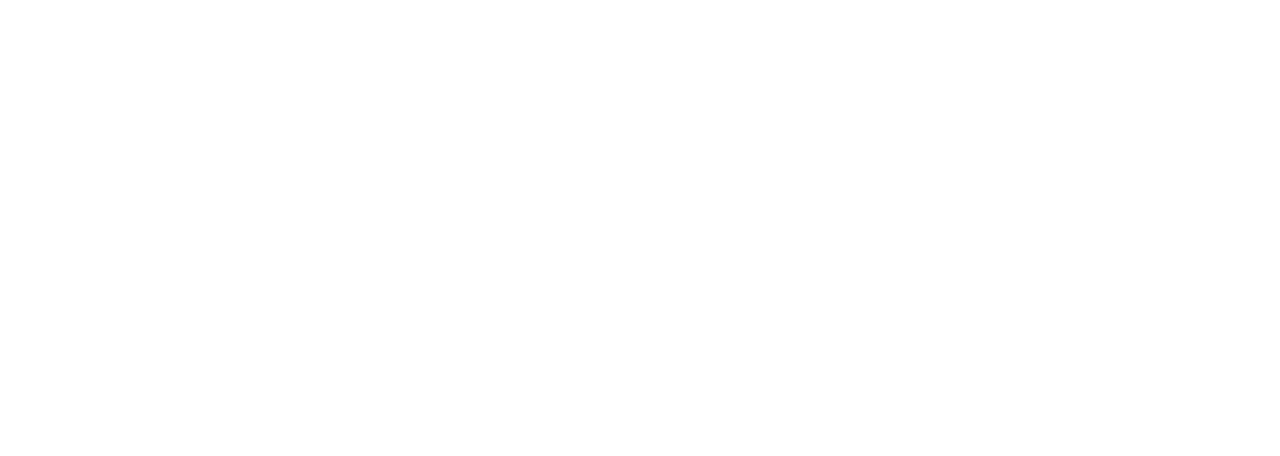
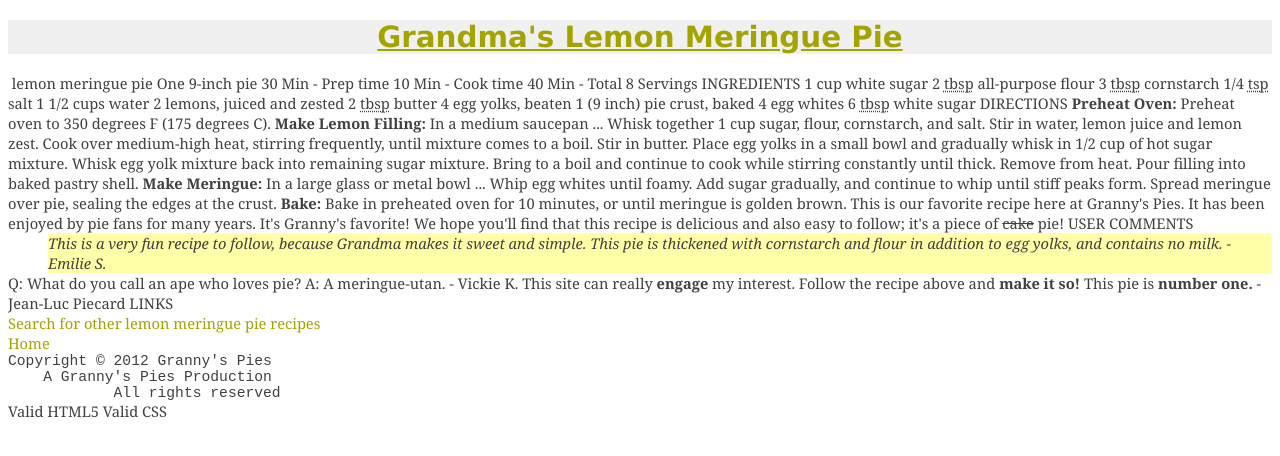
Before and after one commit to SebastianDuarteG/SebastianDuarteG.github.io, a plain HTML site: page csc300x-hw2/pie.html in a window 1280 px wide. Drawn offline with Linux system fonts and the light colour scheme.

Commit message:
Pie.html first push

```diff
--- a/csc300x-hw2/index.css
+++ b/csc300x-hw2/index.css
@@ -1,17 +1,21 @@
 body{
     background-color: rgb(221, 233, 229);
 }
+
 h1,h2 {
     font-family: 'Times New Roman', Times, serif;
 }
+
 h1{
     text-align: center;
     background-color: rgb(233, 83, 83);
 }
+
 h2{
     font-size: 20px;
     background-color: rgb(246, 168, 168);
 }
+
 p{
     font-size: 17px;
 }
--- a/csc300x-hw2/pie.css
+++ b/csc300x-hw2/pie.css
@@ -0,0 +1,38 @@
+body{
+    background-color: white;
+    color: #404040;
+    font-size: 11pt;
+    font-family: 'Georgia', 'Garamond', serif;
+}
+
+.links{
+    color: #a4A400;
+}
+.quotes{
+    font-style: italic;
+    margin-left: 40px;
+    background-color: #FFFFA8;
+}
+
+#notice{
+    font-family:monospace;
+    vertical-align: text-top;
+}
+
+
+h1, h2{
+    color: #A4A400;
+    background-color: #F0F0F0;
+    font-family:'Lucida Sans Unicode', 'Helvetica', 'Arial', sans-serif;
+    text-decoration: underline;
+}
+
+h1{
+    text-align: center;
+    font-size: 22pt;
+    font-weight: bold;
+}
+
+h2{
+    font-size: 18pt;
+}
--- a/csc300x-hw2/pie.html
+++ b/csc300x-hw2/pie.html
@@ -0,0 +1,96 @@
+<!DOCTYPE html>
+<html>
+
+<head>
+    <title>Grandma's Lemon Meringue Pie </title>
+    <link rel="stylesheet" type="text/css" href="pie.css">
+</head>
+
+<body>
+
+    <h1>Grandma's Lemon Meringue Pie</h1>
+
+    <img src="" alt="">
+
+    lemon meringue pie
+
+    One 9-inch pie
+    30 Min - Prep time
+    10 Min - Cook time
+    40 Min - Total
+    8 Servings
+
+    INGREDIENTS
+
+        1 cup white sugar
+        2 <abbr title="tablespoons">tbsp</abbr> all-purpose flour
+        3 <abbr title="tablespoons">tbsp</abbr> cornstarch
+        1/4 <abbr title="teaspoon">tsp</abbr> salt
+        1 1/2 cups water
+        2 lemons, juiced and zested
+        2 <abbr title="tablespoons">tbsp</abbr> butter
+        4 egg yolks, beaten
+        1 (9 inch) pie crust, baked
+        4 egg whites
+        6 <abbr title="tablespoons">tbsp</abbr> white sugar
+
+    DIRECTIONS
+
+        <strong>Preheat Oven:</strong> Preheat oven to 350 degrees F (175 degrees C).
+        <strong>Make Lemon Filling:</strong> In a medium saucepan ...
+            Whisk together 1 cup sugar, flour, cornstarch, and salt.
+            Stir in water, lemon juice and lemon zest.
+            Cook over medium-high heat, stirring frequently, until mixture comes to a boil.
+            Stir in butter.
+            Place egg yolks in a small bowl and gradually whisk in 1/2 cup of hot sugar mixture.
+            Whisk egg yolk mixture back into remaining sugar mixture.
+            Bring to a boil and continue to cook while stirring constantly until thick.
+            Remove from heat.
+            Pour filling into baked pastry shell.
+        <strong>Make Meringue:</strong> In a large glass or metal bowl ...
+            Whip egg whites until foamy.
+            Add sugar gradually, and continue to whip until stiff peaks form.
+            Spread meringue over pie, sealing the edges at the crust.
+        <strong>Bake:</strong> Bake in preheated oven for 10 minutes, or until meringue is golden brown.
+
+    This is our favorite recipe here at Granny's Pies. It has been enjoyed by pie fans for many
+    years. It's Granny's favorite! We hope you'll find that this recipe is delicious and also easy
+    to follow; it's a piece of <del>cake</del> pie!
+
+    USER COMMENTS
+        <div class="quotes">
+            This is a very fun recipe to follow, because Grandma makes it sweet and simple. This pie
+            is thickened with cornstarch and flour in addition to egg yolks, and contains no milk.
+
+            - Emilie S.
+        </div>
+
+
+        Q: What do you call an ape who loves pie?
+        A: A meringue-utan.
+
+        - Vickie K.
+
+        This site can really <strong>engage</strong> my interest. Follow the recipe above and
+        <strong>make it so!</strong>  This pie is <strong>number one.</strong>
+
+        - Jean-Luc Piecard
+
+    LINKS
+    <div class="links">
+        Search for other lemon meringue pie recipes <br>
+        Home
+    </div>
+
+
+    <div id="notice">
+    Copyright © 2012 Granny's Pies<br>
+    &nbsp; &nbsp; A Granny's Pies Production<br>
+    &nbsp;&nbsp;&nbsp;&nbsp;&nbsp;
+    &nbsp;&nbsp;&nbsp;&nbsp;&nbsp; All rights reserved
+    </div>
+    Valid HTML5
+    Valid CSS
+
+</body>
+</html>
```
Also changed, not shown: csc300x-hw2/index.html (+10 -3 lines), csc300x-hw2/pie.jpg (added).
